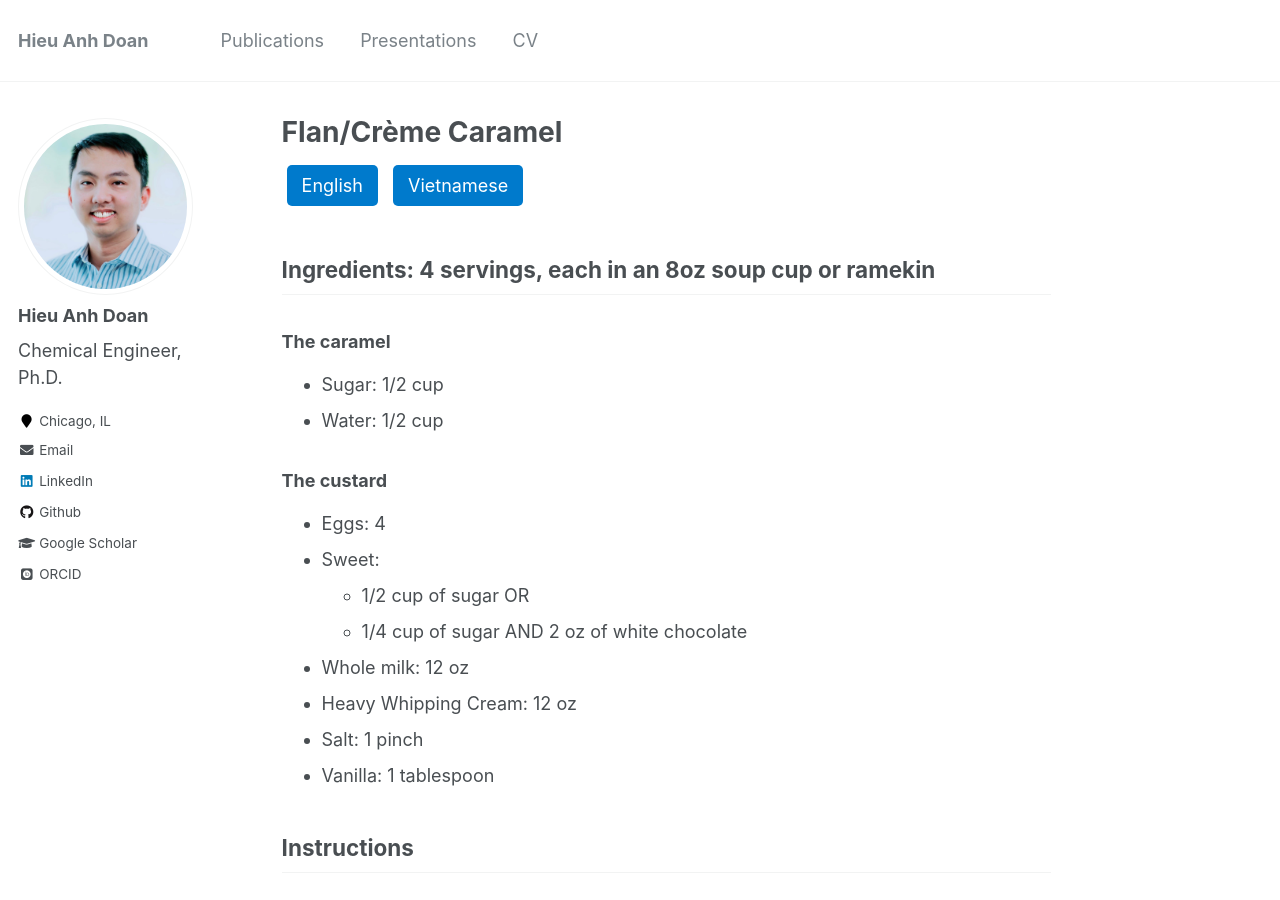
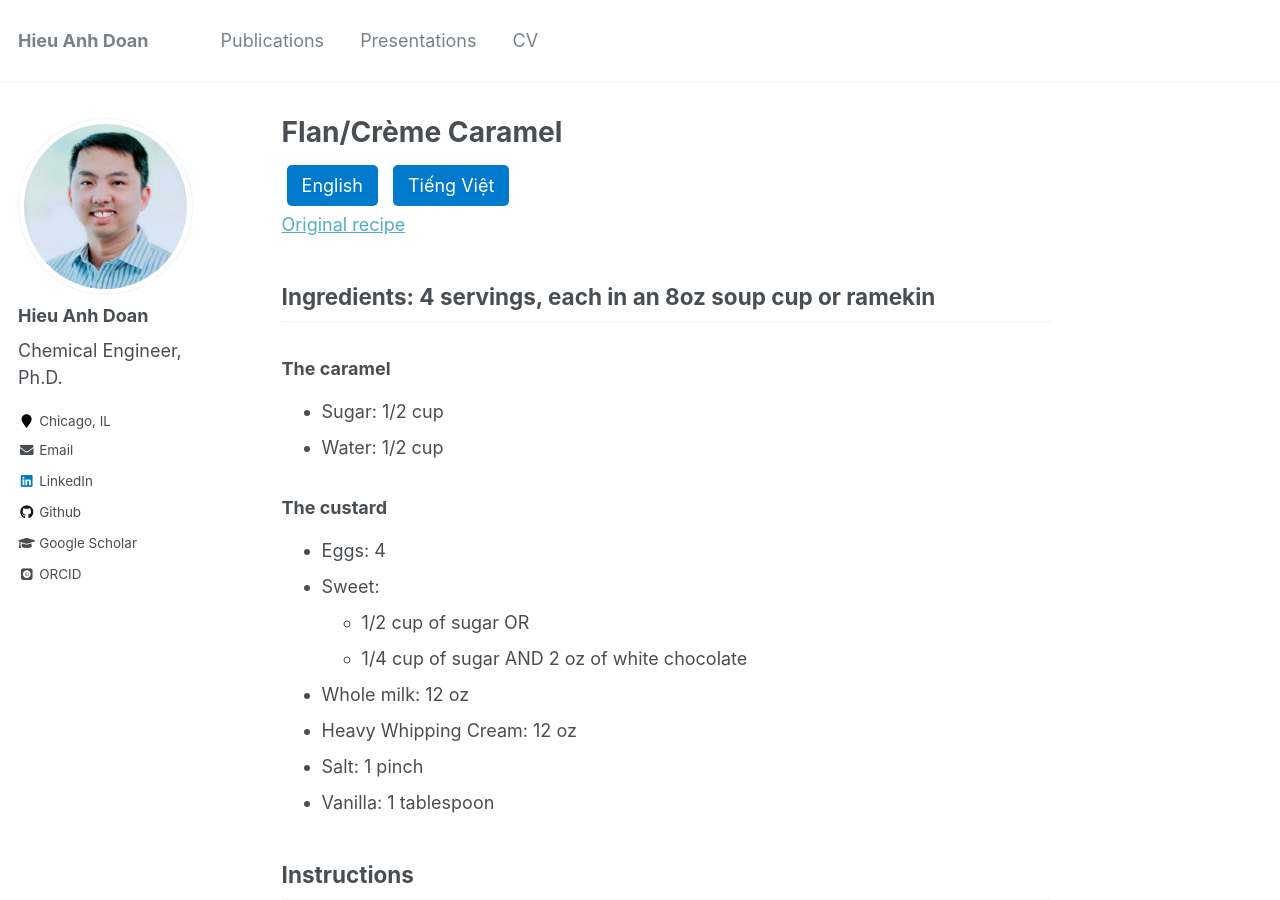
Before and after one commit to hieuadoan/hieuadoan.github.io, a Jekyll site: the page built from _pages/private/flan.md, in a window 1280 px wide and 900 px high. Built offline with Jekyll 4.4.1, drawn with Linux system fonts in a browser that asks for light colours; some web fonts are replaced.

Commit message:
Added link to original recipe

```diff
--- a/_pages/private/flan.md
+++ b/_pages/private/flan.md
@@ -6,12 +6,12 @@ permalink: /private/flan/
 
 <div>
   <button onclick="showEnglish()">English</button>
-  <button onclick="showVietnamese()">Vietnamese</button>
+  <button onclick="showVietnamese()">Tiếng Việt</button>
 </div>
 
 <!-- English Translation -->
 <div id="english-content" markdown=1>
-
+[Original recipe]("https://chefjeanpierre.com/recipes/dessert/creme-caramel/")
 ## Ingredients: 4 servings, each in an 8oz soup cup or ramekin
 ### The caramel
 - Sugar: 1/2 cup
```
Also changed, not shown: other parts of _pages/private/flan.md (+1 -1 lines).
